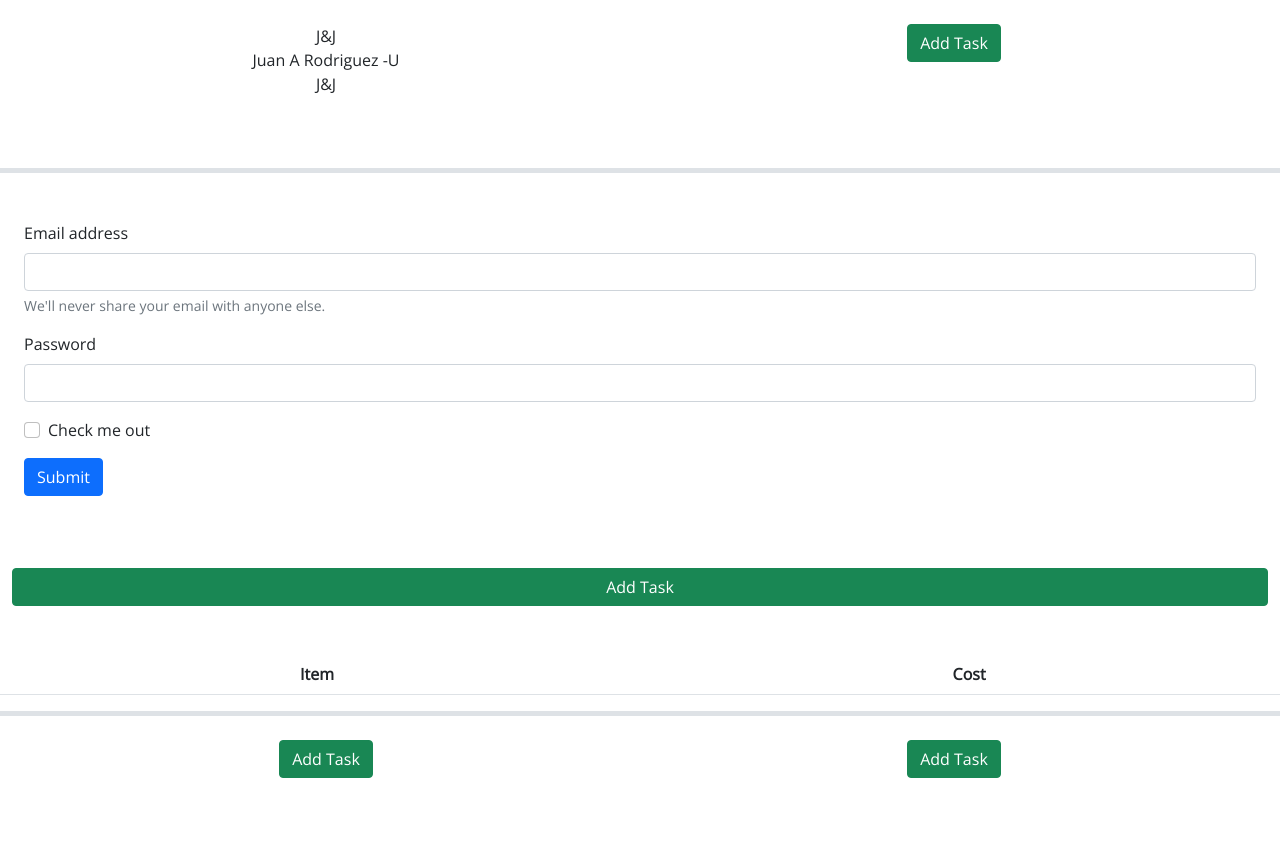
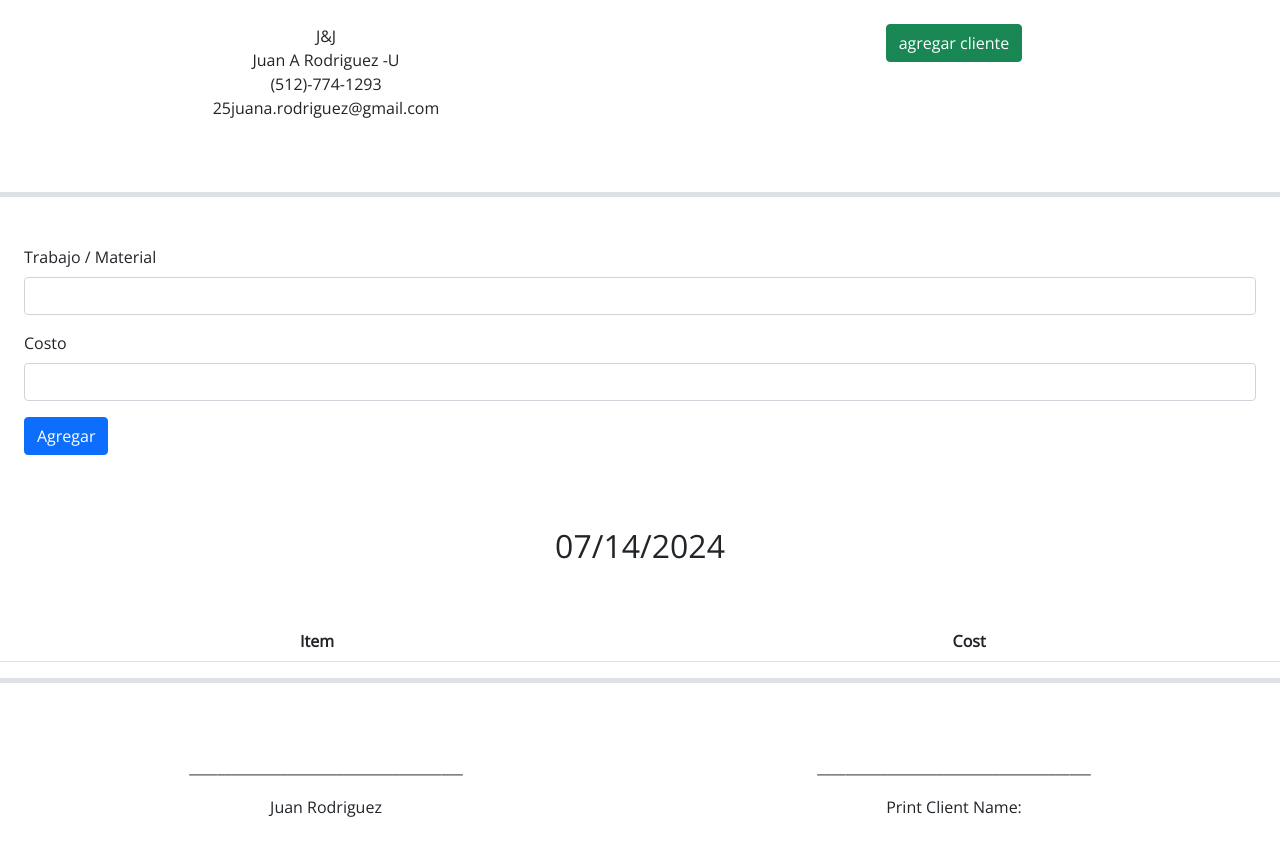
Before and after one commit to AlejandroM2023/Invoice-maker, a plain HTML site: page index.html in a window 1280 px wide. Drawn offline with nearby package versions, Linux system fonts and the light colour scheme; files that its build step writes are made by us from their sources.

Commit message:
final static html content/formating done

```diff
--- a/assets/script.js
+++ b/assets/script.js
@@ -1,9 +1,3 @@
-// Retrieve tasks and nextId from localStorage
-let taskList = JSON.parse(localStorage.getItem("tasks"));
-let nextId = JSON.parse(localStorage.getItem("nextId"));
-
-
-
 // Todo: create a function to generate a unique task id
 function generateTaskId() {
     let id = '';
@@ -221,26 +215,20 @@ function handleDrop(event, ui) {
 
 }
 
+function loadDate(){
+    const date = dayjs().format('MM/DD/YYYY');
+    return date;
+}
+
 
 
 
 
 // Todo: when the page loads, render the task list, add event listeners, make lanes droppable, and make the due date field a date picker
 $(document).ready(function () {
-    //check if our localStorage pull was null
-    if(taskList == null){
-        taskList = [];
-    }
-    if(nextId == null){
-        nextId = [];
-    }
-
-
-    //render the existing tasks
-    renderTaskList();
 
     //set date box
-    $( "#datepicker" ).datepicker();
+    $( 'h2' ).text(loadDate());
 
 
     //add dragable funtionality and order save
--- a/index.html
+++ b/index.html
@@ -11,19 +11,20 @@
   <link href="https://fonts.googleapis.com/css?family=Open+Sans&display=swap" rel="stylesheet" />
   <link rel="stylesheet" href="https://code.jquery.com/ui/1.12.1/themes/base/jquery-ui.css" />
 
-  <link rel="stylesheet" href="./assets/css/style.css" />
+  <link rel="stylesheet" href="./assets/style.css" />
   <title>Task Board</title>
 </head>
 
 <body>
   <header class="row p-4 mb-4 text-center border-bottom border-5">
-    <div class="col-12 col-md-6 text-center mb-5">
+    <div class="col text-center mb-5 ">
       <p class="my-0">J&J</p>
       <p class="my-0">Juan A Rodriguez -U</p>
-      <p class="my-0">J&J</p>
+      <p class="my-0">(512)-774-1293</p>
+      <p class="my-0">25juana.rodriguez@gmail.com</p>
     </div>
-    <div class="col-12 col-md-6 text-center mb-5">
-      <button class="btn btn-success" data-bs-toggle="modal" data-bs-target="#formModal">Add Task</button>
+    <div class="col text-center mb-5 ">
+      <button class="btn btn-success" id="addClient" data-bs-toggle="modal" data-bs-target="#formModal">agregar cliente</button>
     </div>
 
   </header>
@@ -70,26 +71,21 @@
 
   <!-------------------------------------------------------------->
   <main>
-  <div class="row p-4 mb-4 justify-content-center">
+  <div class="d-print-none row p-4 mb-4 justify-content-center">
     <form>
       <div class="mb-3">
-        <label for="exampleInputEmail1" class="form-label">Email address</label>
-        <input type="email" class="form-control" id="exampleInputEmail1" aria-describedby="emailHelp">
-        <div id="emailHelp" class="form-text">We'll never share your email with anyone else.</div>
+        <label for="material" class="form-label">Trabajo / Material</label>
+        <input type="text" class="form-control" id="material" aria-describedby="meterial or job">
       </div>
       <div class="mb-3">
-        <label for="exampleInputPassword1" class="form-label">Password</label>
-        <input type="password" class="form-control" id="exampleInputPassword1">
+        <label for="cost" class="form-label">Costo</label>
+        <input type="text" class="form-control" id="cost">
       </div>
-      <div class="mb-3 form-check">
-        <input type="checkbox" class="form-check-input" id="exampleCheck1">
-        <label class="form-check-label" for="exampleCheck1">Check me out</label>
-      </div>
-      <button type="submit" class="btn btn-primary">Submit</button>
+      <button id="addRow" class="btn btn-primary">Agregar</button>
     </form>
   </div>
-  <div class="row p-4 mb-4 justify-content-center">
-    <button class="btn btn-success" data-bs-toggle="modal" data-bs-target="#formModal">Add Task</button>
+  <div class="row p-4 mb-4 text-center">
+    <h2>date</h2>
   </div>
   <div class="row text-center border-bottom border-5">
     <table class=" table table-striped">
@@ -109,10 +105,12 @@
 
   <footer class="row p-4 mb-4 text-center ">
     <div class="col text-center mb-5">
-      <button class="btn btn-success" data-bs-toggle="modal" data-bs-target="#formModal">Add Task</button>
+      <p class="mt-5">_______________________________________</p>
+      <p>Juan Rodriguez</p>
     </div>
-    <div class="col ext-center mb-5">
-      <button class="btn btn-success" data-bs-toggle="modal" data-bs-target="#formModal">Add Task</button>
+    <div class="col text-center mb-5">
+      <p class="mt-5">_______________________________________</p>
+      <p class="m">Print Client Name:</p>
     </div>
 
   </footer>
@@ -127,7 +125,7 @@
   <script src="https://cdn.jsdelivr.net/npm/dayjs@1.11.3/dayjs.min.js"
     integrity="sha256-iu/zLUB+QgISXBLCW/mcDi/rnf4m4uEDO0wauy76x7U=" crossorigin="anonymous"></script>
 
-  <script src="./Assets/js/script.js"></script>
+  <script src="./assets/script.js"></script>
 </body>
 
 </html>
```
